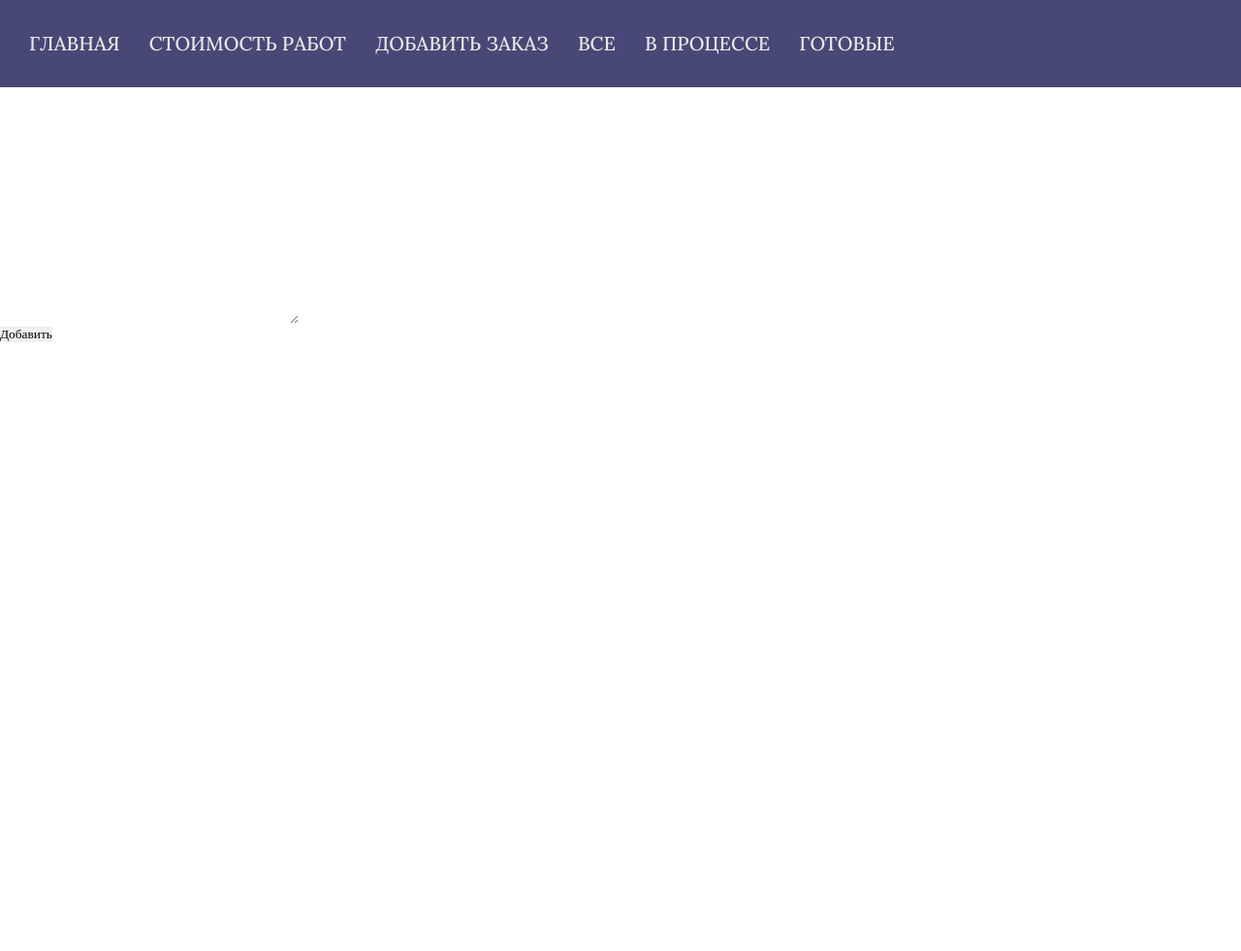
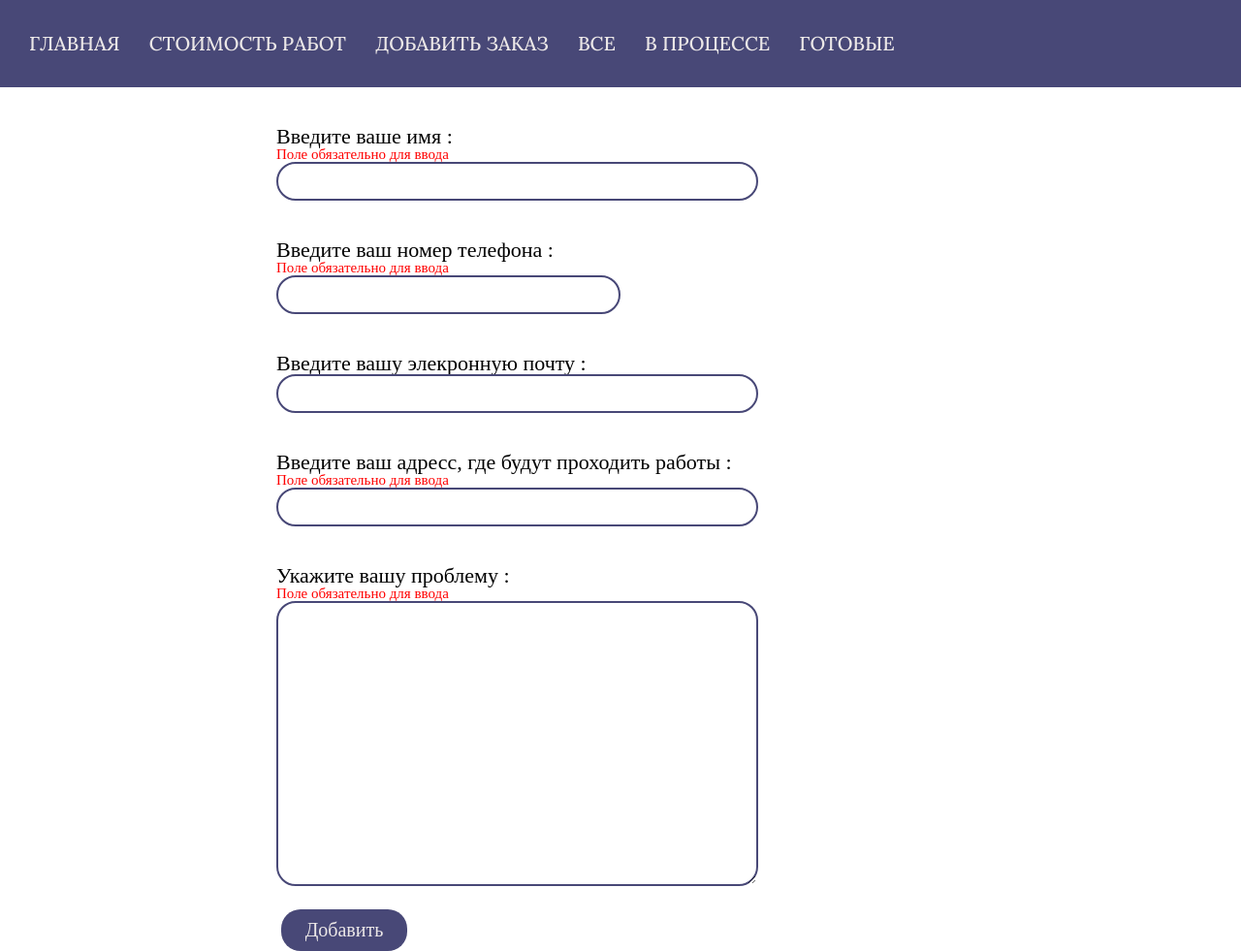
Before and after one commit to Egnatushka/Final-work, a Django app: page /orders/create/ in a window 1280 px wide. Shown: the whole page at 97% size. Before the commit the page ends 353 px from the top, so only its background shows below. Run offline with Django 3.2, Linux system fonts and the light colour scheme; data comes from the database, SQL or seed files in the repository.

Commit message:
правлю косяки гита

```diff
--- a/Final/works/forms.py
+++ b/Final/works/forms.py
@@ -15,6 +15,14 @@ class OrderForm(forms.ModelForm):
             'tag'
         ]
 
+        widgets = {
+            'customer': forms.TextInput(attrs={'class': 'form_field form_input'}),
+            'phone': forms.TextInput(attrs={'class': 'form_field form_input phone_field'}),
+            'email': forms.TextInput(attrs={'class': 'form_field form_input'}),
+            'adress': forms.TextInput(attrs={'class': 'form_field form_input'}),
+            'description': forms.Textarea(attrs={'class': 'form_field form_area'}),
+        }
+
 
 class OrderUpdateForm(forms.ModelForm):
 
--- a/Final/works/models.py
+++ b/Final/works/models.py
@@ -28,6 +28,15 @@ class Order(models.Model):
     def get_absolute_url(self):
         return reverse('order_detail_url', kwargs={'order_id': self.id})
 
+    def get_active_absolute_url(self):
+        return reverse('active_order_detail_url', kwargs={'order_id': self.id})
+
+    def get_complit_absolute_url(self):
+        return reverse('complited_order_detail_url', kwargs={'order_id': self.id})
+
+    def get_complit_delite_absolute_url(self):
+        return reverse('complited_order_delite_url', kwargs={'order_id': self.id})
+
     def get_update_url(self):
         return reverse('order_update_url', kwargs={'order_id': self.id})
 
--- a/Final/works/static/css/style.css
+++ b/Final/works/static/css/style.css
@@ -123,7 +123,7 @@ nav{
 }
 
 .btn_desc{
-    padding: 10px 10px;
+    padding: 10px;
     background-color: rgb(72, 72, 119);
     color: rgb(235, 231, 231);
     transition: background .5s;
@@ -224,3 +224,131 @@ nav{
     background-color: rgb(255, 39, 39);
     color: white;
 }
+
+.btn_delite{
+    margin: 10px;
+    border-radius: 30px;
+}
+
+.btn_delite:hover{
+    background-color: rgb(255, 39, 39);
+    color: white;
+}
+
+
+
+
+
+.form_container form{
+    width: 60%;
+    margin: 0 auto;
+    font-size: 22px;
+}
+
+.form_field_block{
+    padding: 20px;
+}
+
+.form_field{
+    border: 2px solid rgb(72, 72, 119);
+    border-radius: 20px;
+    padding: 15px;
+    font-size: 22px;
+
+}
+
+.form_input{
+    width: 70%;
+    height: 40px;
+}
+
+.phone_field{
+    width: 50%;
+}
+
+.form_area{
+    width: 70%;
+}
+
+.necessarily{
+    font-size: 15px;
+    color:red;
+}
+
+.btn_form{
+    width: 130px;
+    font-size: 20px;
+    margin-left: 25px;
+    border-radius: 20px;
+}
+
+
+
+
+
+
+
+.container_delite form{
+    font-size: 29px;
+    text-align: center;
+    margin: 150px;
+}
+
+.ask_delete_block{
+    padding: 30px 0;
+}
+
+.ask_delete{
+    font-weight: 700;
+}
+
+.btn_delite_order{
+    font-size: 25px;
+    background-color: rgb(255, 39, 39);
+    color: white;
+    padding: 10px;
+    border-radius: 20px;
+    transition: color, background-color .5s;
+}
+
+.btn_delite_order:hover{
+    color: red;
+    background-color: rgb(156, 156, 156);
+}
+
+.btn_cancel{
+    font-size: 25px;
+    background-color: rgb(0, 94, 201);
+    color: white;
+    padding: 10px;
+    border-radius: 20px;
+    transition: color, background-color .5s;
+}
+
+.btn_cancel:hover{
+    color:whitesmoke;
+    background-color: rgb(166, 28, 221);
+}
+
+
+
+
+
+
+.work_title{
+    padding-left: 20px;
+}
+
+.img_work_detil{
+    width: 50%;
+    overflow: hidden;
+}
+
+.img_work_detil img{
+    width: 60%;
+    height: 60%;
+}
+
+.work_desc_detail{
+    margin: 20px;
+}
--- a/Final/works/templates/works/order_create.html
+++ b/Final/works/templates/works/order_create.html
@@ -5,20 +5,44 @@
 
 {% block content %}
 
-    <form action="{% url 'order_crate_url' %}" method="POST">
+    <div class="container form_container">
 
-        {% csrf_token %}
+        <form action="{% url 'order_crate_url' %}" method="POST">
 
-        <div>{{ order.customer }}</div>
-        <div>{{ order.phone }}</div>
-        <div>{{ order.email }}</div>
-        <div>{{ order.adress }}</div>
-        <div>{{ order.description }}</div>
-        <div class="hidden_tag">{{ order.tag }}</div>
+            {% csrf_token %}
+
+            <div class="form_field_block">
+                <p>Введите ваше имя :</p>
+                <p class="necessarily">Поле обязательно для ввода</p>
+                {{ order.customer }}
+            </div>
+            <div class="form_field_block">
+                <p>Введите ваш номер телефона :</p>
+                <p class="necessarily">Поле обязательно для ввода</p>
+                {{ order.phone }}
+            </div>
+            <div class="form_field_block">
+                <p>Введите вашу элекронную почту :</p>
+                {{ order.email }}
+            </div>
+            <div class="form_field_block">
+                <p>Введите ваш адресс, где будут проходить работы :</p>
+                <p class="necessarily">Поле обязательно для ввода</p>
+                {{ order.adress }}
+            </div>
+            <div class="form_field_block">
+                <p>Укажите вашу проблему :</p>
+                <p class="necessarily">Поле обязательно для ввода</p>
+                {{ order.description }}
+            </div>
+            <div class="hidden_tag">{{ order.tag }}</div>
 
 
-        <button type="submit">Добавить</button>
+            <button type="submit" class="btn_desc btn_form">Добавить</button>
 
-    </form>
+        </form>
+
+    </div>
+
 
 {% endblock %}
--- a/Final/works/templates/works/work_example_list.html
+++ b/Final/works/templates/works/work_example_list.html
@@ -14,7 +14,9 @@
 
     {% for work in works %}
             <div class="work_block">
-                <div class="img_work"><img src="{{ work.photo.url }}"  alt=""></div>
+                <div class="img_work">
+                    <img src="{{ work.photo.url }}"  alt="">
+                </div>
                 <div class="work_info">
                     <div class="work_title">{{ work.title }}</div>
                     <div class="work_desc">{{ work.description }}</div>
--- a/Final/works/urls.py
+++ b/Final/works/urls.py
@@ -10,6 +10,9 @@ urlpatterns = [
     path('orders/<int:order_id>/', OrderDetail.as_view(), name='order_detail_url'),
     path('orders/<int:order_id>/update', OrderUpdate.as_view(), name='order_update_url'),
     path('active/', ActivOrderList.as_view(), name='active_order_url'),
+    path('active/detail/<int:order_id>', ActivDetailOrder.as_view(), name='active_order_detail_url'),
     path('complited/', ComplitedOrder.as_view(), name='complited_order_url'),
+    path('complited/detail/<int:order_id>', ComplitedOrderDetail.as_view(), name='complited_order_detail_url'),
+    path('complited/detail/<int:order_id>/delite', ComplitedOrderDelite.as_view(), name='complited_order_delite_url'),
 
 ]
--- a/Final/works/views.py
+++ b/Final/works/views.py
@@ -38,6 +38,20 @@ class OrderDetail(View):
 
 
 
+class ActivDetailOrder(View):
+    def get(self, request, order_id):
+        order = Order.objects.get(id=order_id)
+        return render(request, 'works/active_order_detail.html', context={'order': order})
+
+
+
+class ComplitedOrderDetail(View):
+    def get(self, request, order_id):
+        order = Order.objects.get(id=order_id)
+        return render(request, 'works/complited_order_detail.html', context={'order': order})
+
+
+
 class ActivOrderList(View):
 
     def get(self, request):
@@ -51,6 +65,18 @@ class ComplitedOrder(View):
     def get(self, request):
         tag = Tag.objects.all()
         return render(request, 'works/complited_order.html', context={'tag': tag})
+
+
+class ComplitedOrderDelite(View):
+
+    def get(self, request, order_id):
+        order = Order.objects.get(id=order_id)
+        return render(request, 'works/complited_order_delite.html', context={'order': order})
+
+    def post(self, request, order_id):
+        order = Order.objects.get(id=order_id)
+        order.delete()
+        return redirect('complited_order_url')
 
 
 
```
Also changed, not shown: Final/works/templates/works/activ_order.html (+18 -11 lines), Final/works/templates/works/complited_order.html (+18 -11 lines), Final/works/templates/works/work_detail.html (+10 -4 lines).
